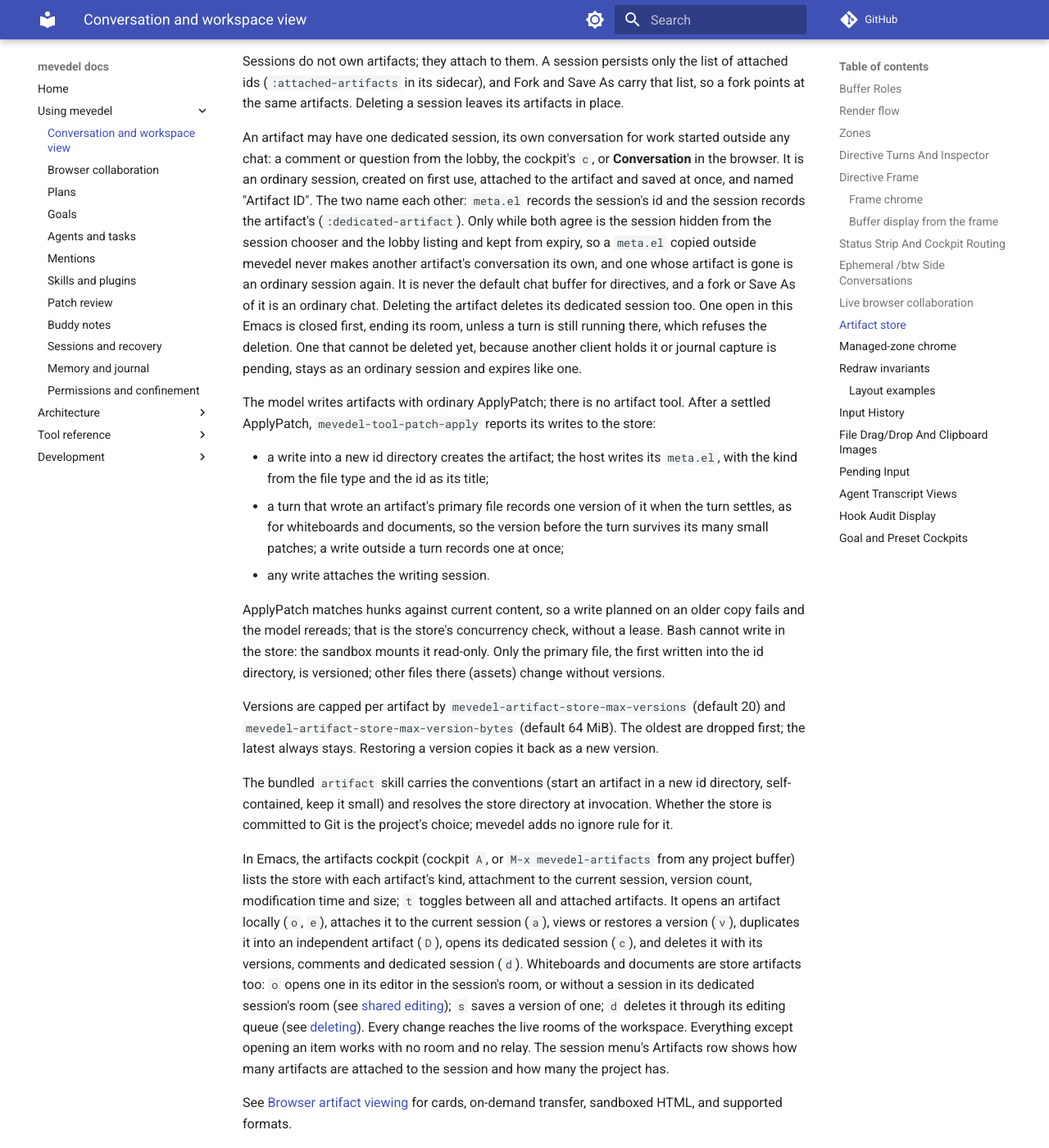
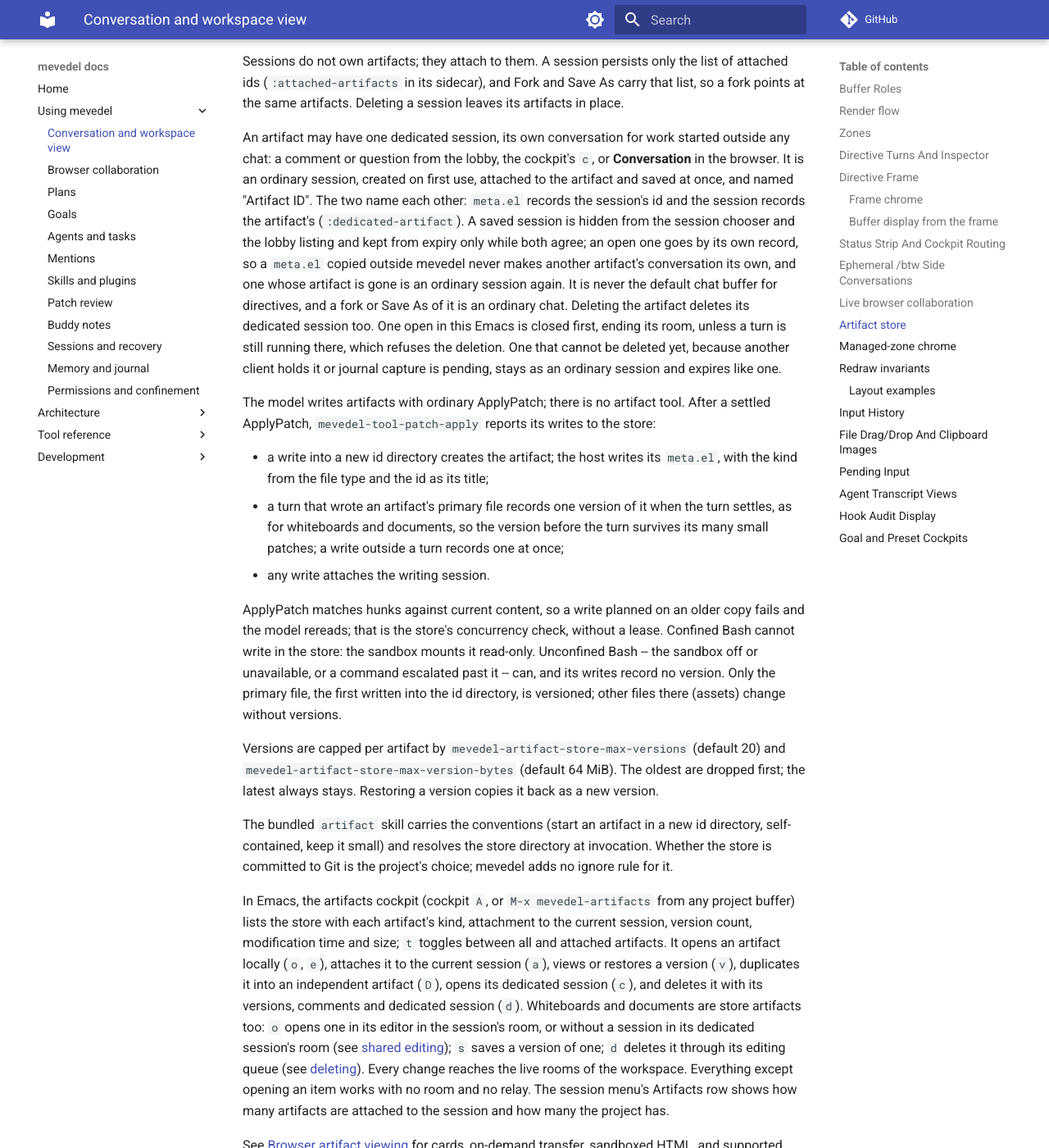
Before and after one commit to FrauH0lle/mevedel, an MkDocs documentation site: the page built from docs/view.md, in a window 1280 px wide and 1400 px high, scrolled down 24701 px. Shown: the whole window at 82% size. Built offline with MkDocs 1.6.1 and Material for MkDocs 9.7.7, drawn with Linux system fonts in a browser that asks for light colours; comment, search, counter and statistics services are not loaded.

Commit message:
fix(artifacts): Close the gaps a second review found in the fixes
* mevedel-sandbox.el (mevedel-sandbox--protected-candidates): Create
an anchored directory only for a pattern that globs below it, protect
a literal file as a file, skip roots without `.mevedel' (helper
scratch, memory and foreign roots), check each root once per launch,
and leave an unwritable root to the ordinary missing-path protection.
* mevedel-artifact-store.el (mevedel-artifact-store-list): A broken
version index leaves its count out, not the listing.
(mevedel-artifact-store-duplicate): Validate the new id for every
caller.
* mevedel-session-save-as.el, mevedel-session-persistence.el (Save
As): The saved copy of an artifact's conversation is an ordinary chat.
* scripts/migrate-artifacts-to-store.el
(mevedel-migrate-artifacts--move-file): A fork's own threads join the
reused artifact.
(mevedel-migrate-artifacts--entries): Skip hidden directories too.
(mevedel-migrate-artifacts--bytes): New.
* mevedel-collaboration-artifact.el
(mevedel-collaboration--notify-store): Do nothing when nothing is
pending.
* mevedel-collaboration-lobby.el: Keep the handler autoloads, which a
frame from a peer never admitted still needs.
* mevedel-collaboration-artifact-projection.el: Name every path that
clears the stat cache.
* docs/view.md, docs/permissions.md,
docs/adr/0124-keep-artifacts-in-a-workspace-store.md: Only confined
Bash cannot write in the store; an open conversation goes by its own
record.
* test/: Cover them.

```diff
--- a/docs/view.md
+++ b/docs/view.md
@@ -1172,9 +1172,9 @@ started outside any chat: a comment or question from the lobby, the cockpit's
 `c`, or **Conversation** in the browser. It is an ordinary session, created on
 first use, attached to the artifact and saved at once, and named "Artifact
 ID". The two name each other: `meta.el` records the session's id and the
-session records the artifact's (`:dedicated-artifact`). Only while both agree
-is the session hidden from the session chooser and the lobby listing and
-kept from expiry, so a `meta.el` copied outside mevedel never makes another
+session records the artifact's (`:dedicated-artifact`). A saved session is
+hidden from the session chooser and the lobby listing and kept from expiry
+only while both agree; an open one goes by its own record, so a `meta.el` copied outside mevedel never makes another
 artifact's conversation its own, and one whose artifact is gone is an
 ordinary session again. It is never the default chat buffer for directives,
 and a fork or Save As of it is an ordinary chat. Deleting the artifact deletes its
@@ -1197,8 +1197,9 @@ writes to the store:
 
 ApplyPatch matches hunks against current content, so a write planned on an
 older copy fails and the model rereads; that is the store's concurrency
-check, without a lease. Bash cannot write in the store: the sandbox mounts it
-read-only. Only the primary file, the
+check, without a lease. Confined Bash cannot write in the store: the sandbox
+mounts it read-only. Unconfined Bash -- the sandbox off or unavailable, or a
+command escalated past it -- can, and its writes record no version. Only the primary file, the
 first written into the id directory, is versioned; other files there (assets)
 change without versions.
 
```
Also changed, not shown: docs/adr/0124-keep-artifacts-in-a-workspace-store.md (+1 -1 lines), docs/permissions.md (+1 -1 lines), 11 other files.
